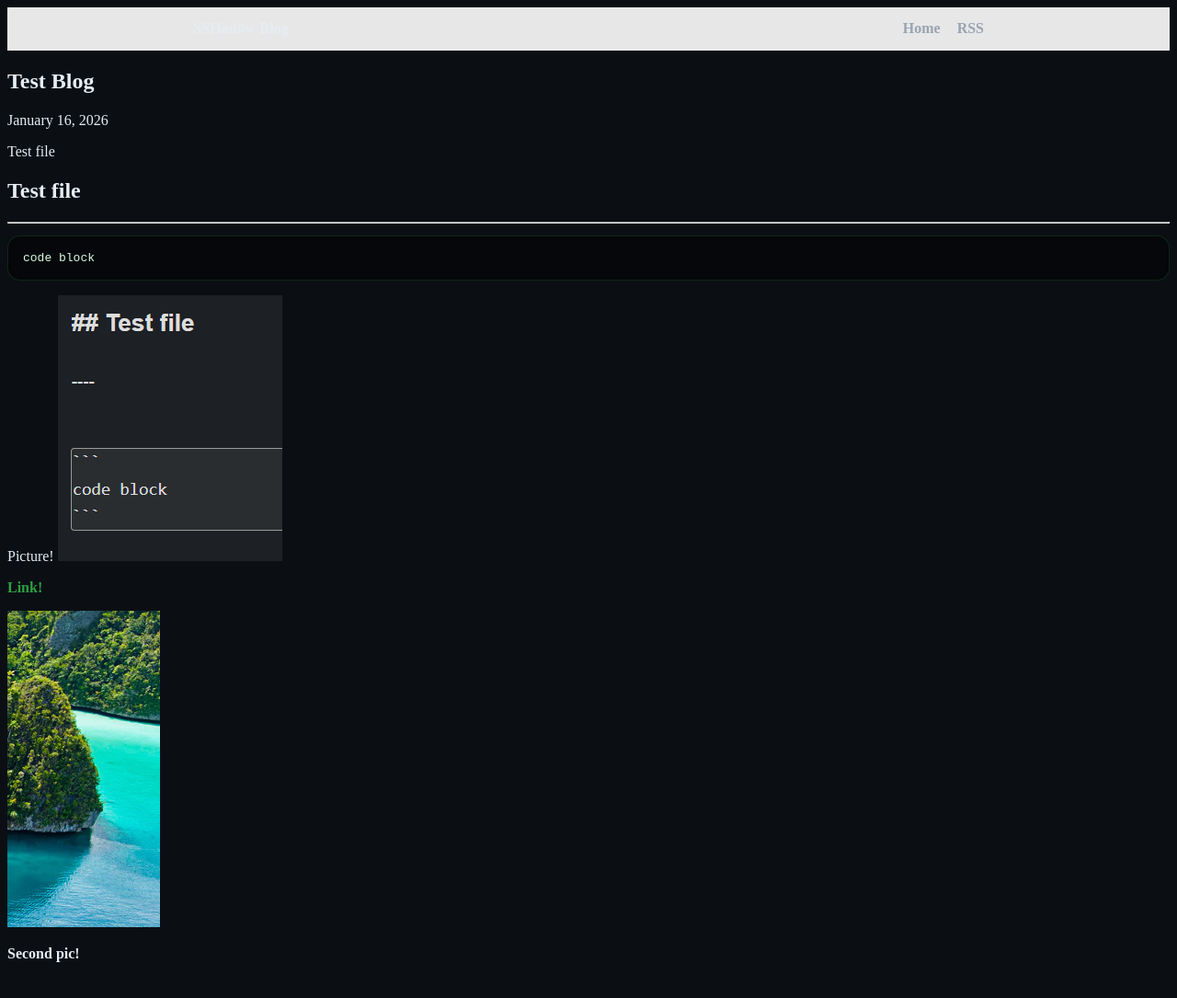
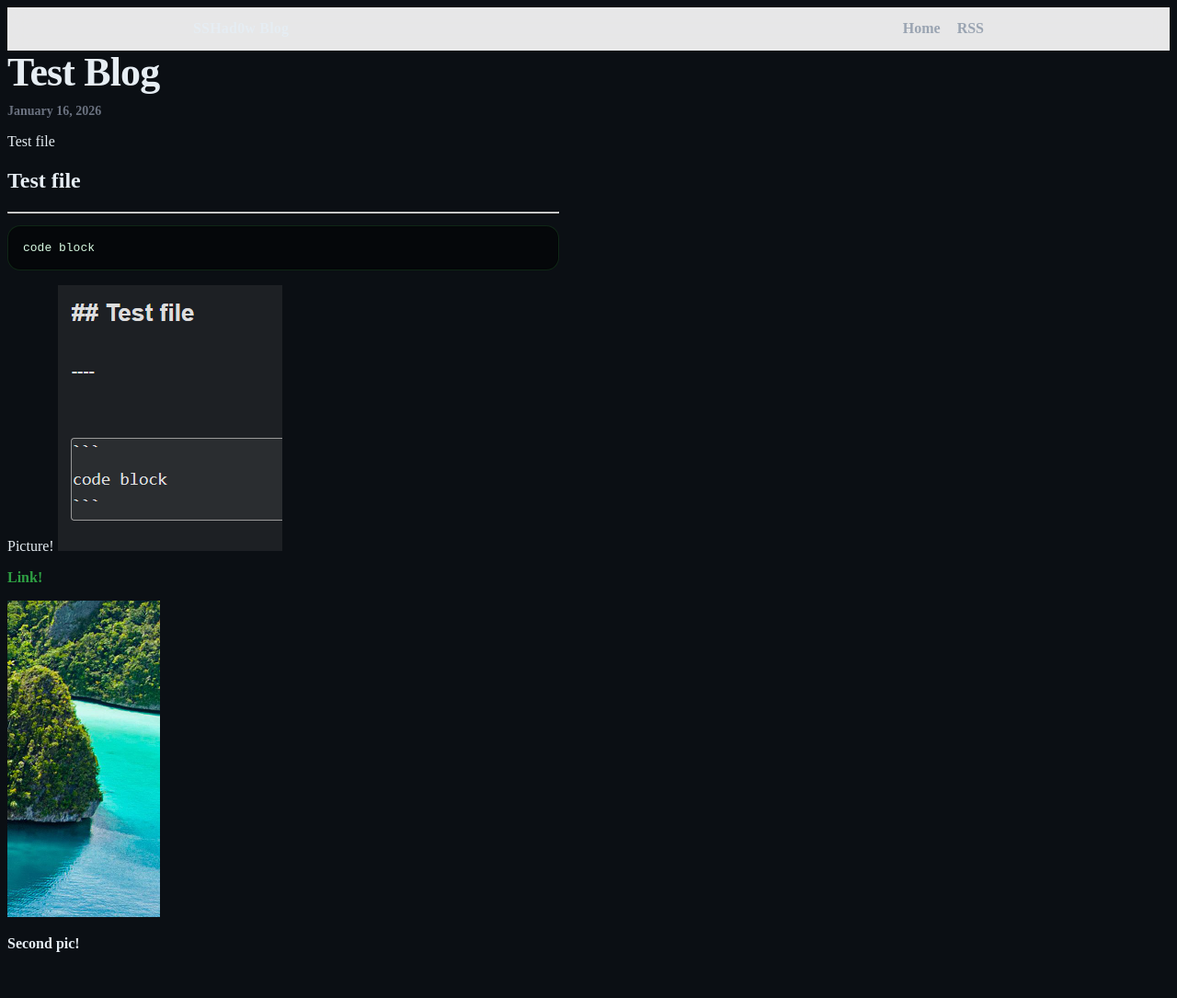
Before and after one commit to SSHad0w/https-blog.SSHad0w.com, a Jekyll site: the page built from _posts/2026-01-16-test-blog.md, in a window 1280 px wide and 1193 px high. Shown: the top 1085 px of the window at 92% size. Built offline with Jekyll 4.4.1, drawn with Linux system fonts in a browser that asks for light colours; our own code applies the rules of GitHub Pages for plain Markdown files.

Commit message:
Updating the post shtyle

```diff
--- a/assets/css/style.scss
+++ b/assets/css/style.scss
@@ -175,3 +175,47 @@ a:hover {
   border-radius: 9px;
   padding: 2px 6px;
 }
+
+/* ===== Post layout ===== */
+
+.post-title {
+  font-size: clamp(28px, 4vw, 44px);
+  line-height: 1.1;
+  margin: 0 0 10px;
+  letter-spacing: -0.02em;
+}
+
+.post-meta {
+  display: flex;
+  gap: 12px;
+  flex-wrap: wrap;
+  align-items: center;
+  color: var(--faint);
+  font-weight: 700;
+  font-size: 14px;
+}
+
+.post-desc {
+  margin: 14px 0 0;
+  color: var(--muted);
+  font-size: 18px;
+  max-width: 70ch;
+}
+
+.post-body {
+  max-width: 75ch;
+}
+
+.markdown-body h2, .markdown-body h3 {
+  letter-spacing: -0.01em;
+  margin-top: 34px;
+}
+
+.markdown-body blockquote {
+  margin: 20px 0;
+  padding: 14px 16px;
+  background: rgba(15, 21, 32, 0.85);
+  border-left: 4px solid rgba(63, 185, 80, 0.35);
+  border-radius: 14px;
+  color: var(--text);
+}
```
